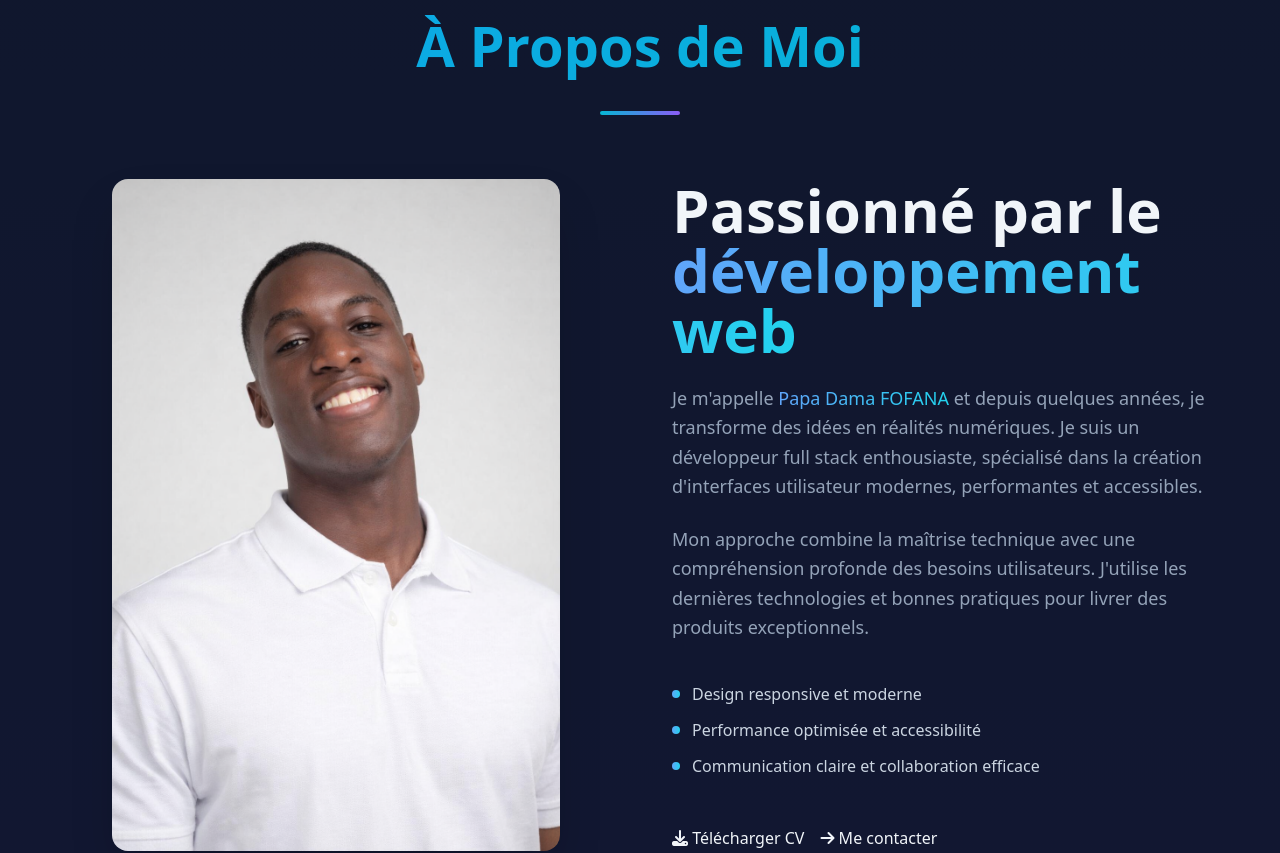
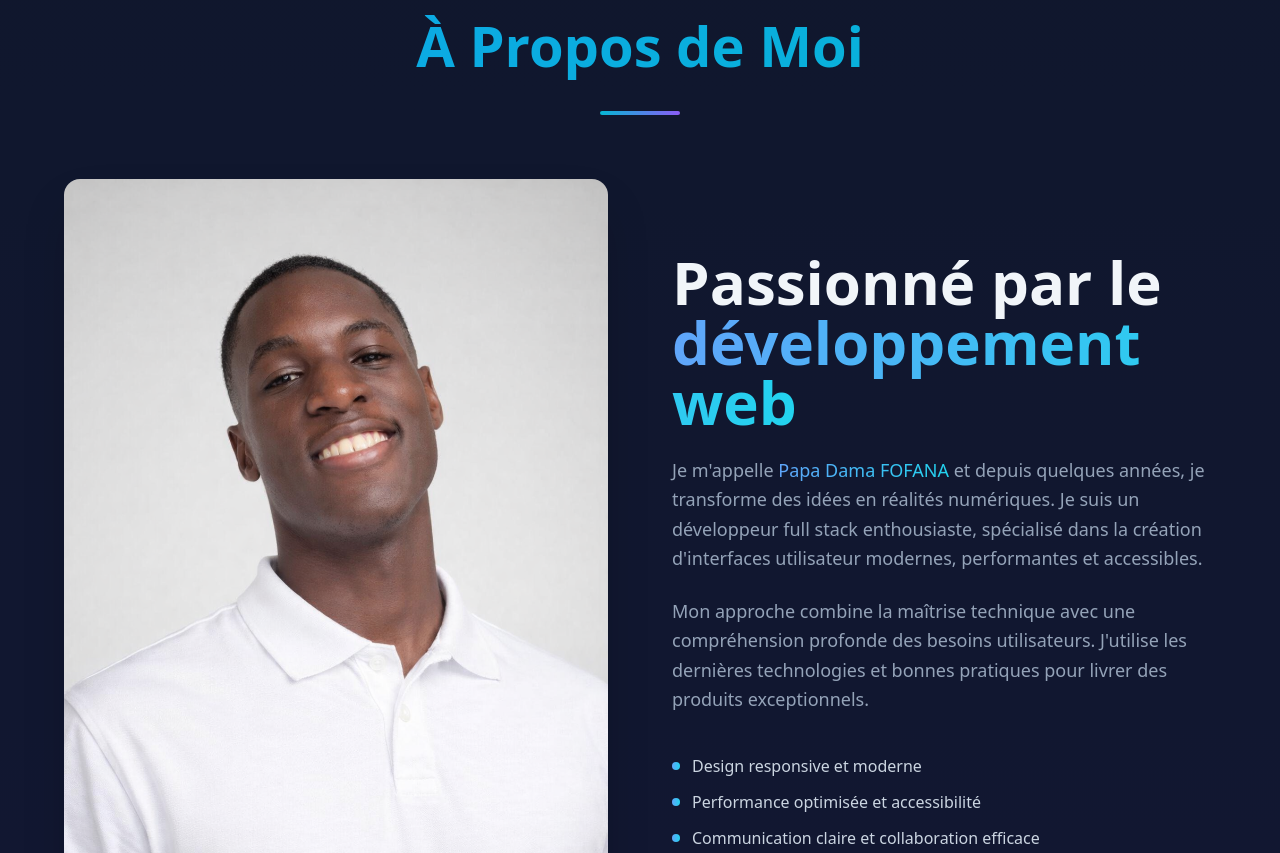
Before and after one commit to PapaFofana20/monportfolio, a website: page index.html in a window 1280 px wide. Shown: the part 893-1746 px from the top of the page. Drawn offline with Linux system fonts and the light colour scheme.

Commit message:
Apport de changements

```diff
--- a/index.html
+++ b/index.html
@@ -130,9 +130,9 @@
             <h2 class="section-title">À Propos de Moi</h2>
 
             <div class="grid lg:grid-cols-2 gap-16 items-center mt-16">
-                <div class="relative">
+                <div class="relative flex justify-center lg:justify-start">
                     <img src="images/ChatGPT Image 2 févr. 2026, 11_13_57.png" alt="Profil"
-                        class="w-full max-w-md rounded-2xl object-cover shadow-2xl mx-auto">
+                        class="w-full max-w-[280px] sm:max-w-[350px] md:max-w-md lg:max-w-lg rounded-2xl object-cover shadow-2xl aspect-square">
                 </div>
 
                 <div class="space-y-6">
```
